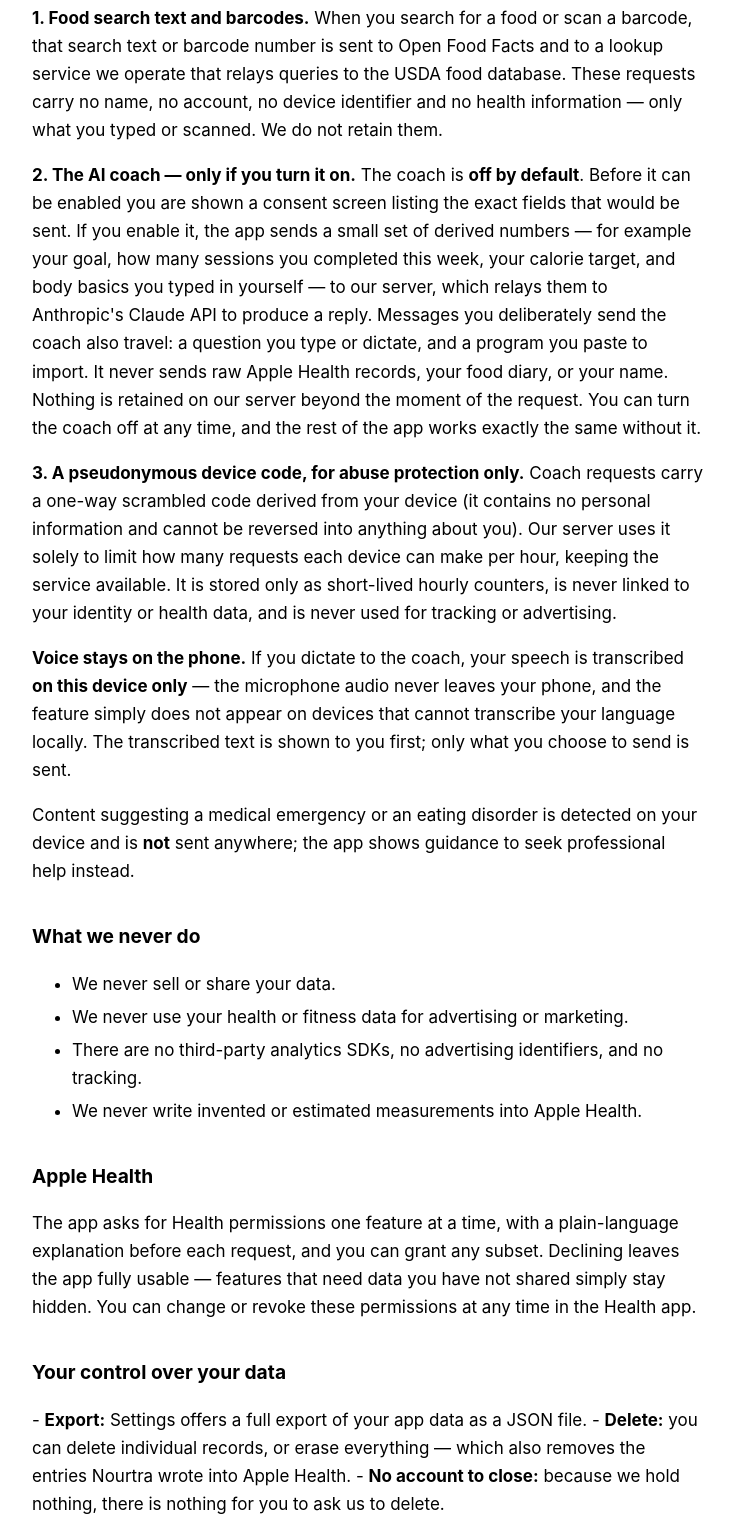
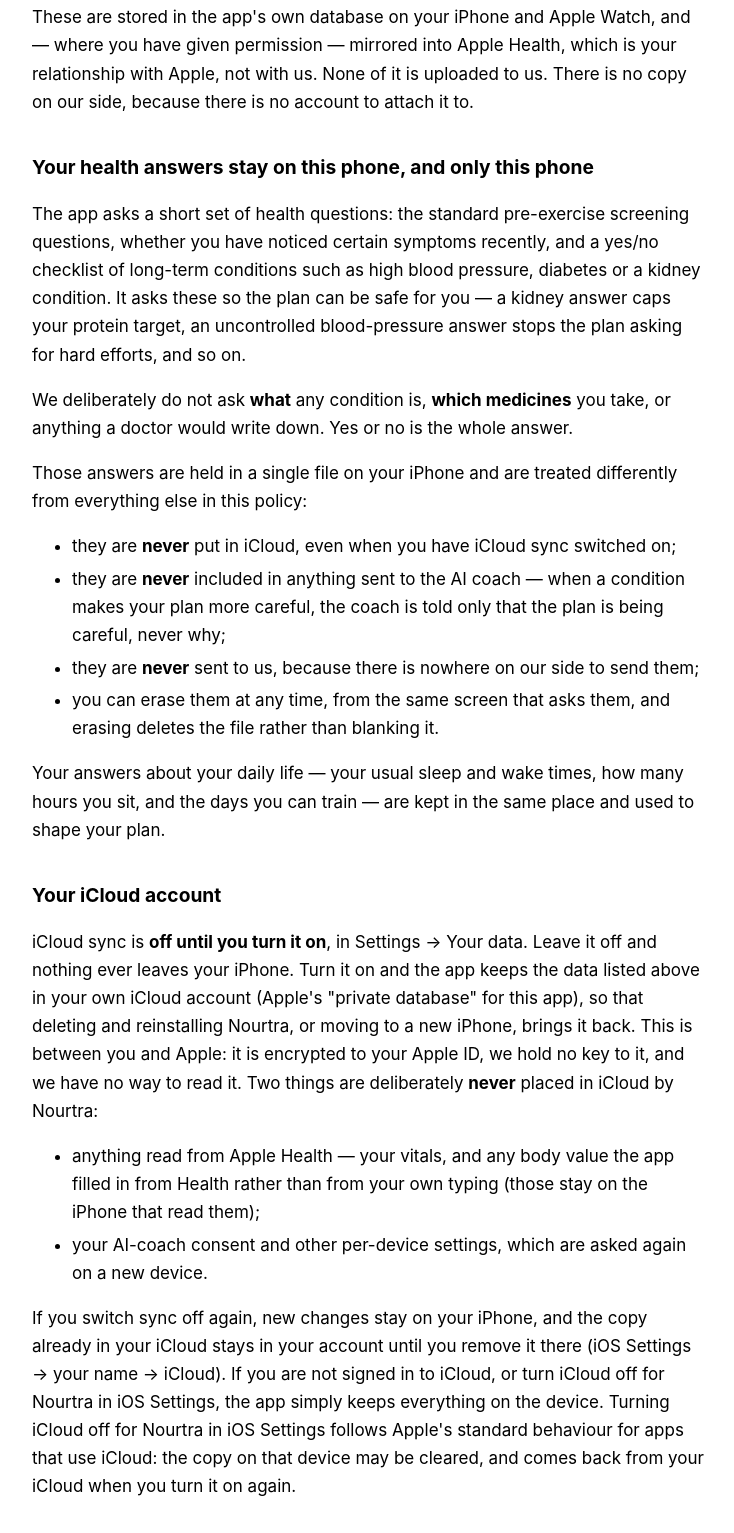
Before and after one commit to ghobashy80-cyber/nourtra-privacy, a plain HTML site: page index.html in a window 1280 px wide. Shown: the part 981-2514 px from the top of the page, without its empty margins (272-1006 px from the left). Drawn offline with Linux system fonts and the light colour scheme.

Commit message:
Republish: iCloud sync, and the health answers that never leave the phone
The published page was dated 6 September and had NO mention of iCloud,
although the app has synced to the user's own iCloud since build 60 (D-024).
It also predated the health screening the app now asks, which is the most
sensitive data it holds.

Regenerated from docs/privacy-policy.md (18 September 2026), which adds:
- the iCloud section, and what is deliberately never put there;
- a section saying the screening answers — the conditions checklist in
  particular — stay on the phone: never iCloud, never the AI coach, never
  sent to us, erasable from the screen that asks them;
- what is deliberately NOT asked: which medicines, or any diagnosis.

Also fixes a conversion bug: "Your control over your data" had rendered its
three bullets as one run-on paragraph with literal "- " markers.

```diff
--- a/index.html
+++ b/index.html
@@ -16,28 +16,50 @@
 </head><body>
 
 <h1>Nourtra — Privacy Policy</h1>
-<p><strong>Last updated: 6 September 2026</strong></p>
+<p><strong>Last updated: 18 September 2026</strong></p>
 <p>Nourtra is a fitness and nutrition app for iPhone and Apple Watch. This policy explains exactly what the app does with your information. It is written to match how the app is actually built — the engineering rules behind it are in the project's PRIVACY_AND_SAFETY document.</p>
 <h2>The short version</h2>
-<p>Your health and fitness data stays on your device. We do not have accounts, we do not have a copy of your data, and we cannot see your workouts, your food diary, your weight or anything from Apple Health. Three things leave your device, all described below: food search text; — only if you switch it on — a summary for the AI coach along with the messages you send it; and a pseudonymous per-device code used solely to protect the coach service from abuse.</p>
-<h2>What stays on your device, always</h2>
+<p>Your health and fitness data stays yours. We do not have accounts, we do not have a copy of your data, and we cannot see your workouts, your food diary, your weight or anything from Apple Health. The app keeps its data on your iPhone. If you switch on iCloud sync — it is <strong>off unless you turn it on</strong> — it also keeps a copy in <strong>your own iCloud account</strong>, so a reinstall or a new iPhone gets it back. That is Apple's private storage for you, not a server of ours, and nothing read from Apple Health is ever put there. The health questions the app asks you — including the checklist of long-term conditions — never leave your phone at all: not to us, not to iCloud, not to the AI coach. Three other things do leave your device to reach a service, all described below: food search text; — only if you switch it on — a summary for the AI coach, which includes what you logged as food, along with the messages you send it; and a pseudonymous per-device code used solely to protect the coach service from abuse.</p>
+<h2>What stays with you, always</h2>
 <ul>
 <li>Your profile, goal, schedule, equipment and preferences</li>
 <li>Your workouts and every logged set</li>
 <li>Your food diary and saved meals</li>
-<li>Your weight, measurements and any vitals read from Apple Health</li>
+<li>The weights and measurements you type in</li>
 <li>Calculated figures: calorie targets, trends, readiness, recovery</li>
 </ul>
-<p>These are stored in the app's own database on your iPhone and Apple Watch, and — where you have given permission — mirrored into Apple Health, which is your relationship with Apple, not with us. None of it is uploaded to us. There is no cloud backup of it on our side, because there is no account to attach it to.</p>
+<p>These are stored in the app's own database on your iPhone and Apple Watch, and — where you have given permission — mirrored into Apple Health, which is your relationship with Apple, not with us. None of it is uploaded to us. There is no copy on our side, because there is no account to attach it to.</p>
+<h2>Your health answers stay on this phone, and only this phone</h2>
+<p>The app asks a short set of health questions: the standard pre-exercise screening questions, whether you have noticed certain symptoms recently, and a yes/no checklist of long-term conditions such as high blood pressure, diabetes or a kidney condition. It asks these so the plan can be safe for you — a kidney answer caps your protein target, an uncontrolled blood-pressure answer stops the plan asking for hard efforts, and so on.</p>
+<p>We deliberately do not ask <strong>what</strong> any condition is, <strong>which medicines</strong> you take, or anything a doctor would write down. Yes or no is the whole answer.</p>
+<p>Those answers are held in a single file on your iPhone and are treated differently from everything else in this policy:</p>
+<ul>
+<li>they are <strong>never</strong> put in iCloud, even when you have iCloud sync switched on;</li>
+<li>they are <strong>never</strong> included in anything sent to the AI coach — when a condition makes your plan more careful, the coach is told only that the plan is being careful, never why;</li>
+<li>they are <strong>never</strong> sent to us, because there is nowhere on our side to send them;</li>
+<li>you can erase them at any time, from the same screen that asks them, and erasing deletes the file rather than blanking it.</li>
+</ul>
+<p>Your answers about your daily life — your usual sleep and wake times, how many hours you sit, and the days you can train — are kept in the same place and used to shape your plan.</p>
+<h2>Your iCloud account</h2>
+<p>iCloud sync is <strong>off until you turn it on</strong>, in Settings → Your data. Leave it off and nothing ever leaves your iPhone. Turn it on and the app keeps the data listed above in your own iCloud account (Apple's "private database" for this app), so that deleting and reinstalling Nourtra, or moving to a new iPhone, brings it back. This is between you and Apple: it is encrypted to your Apple ID, we hold no key to it, and we have no way to read it. Two things are deliberately <strong>never</strong> placed in iCloud by Nourtra:</p>
+<ul>
+<li>anything read from Apple Health — your vitals, and any body value the app filled in from Health rather than from your own typing (those stay on the iPhone that read them);</li>
+<li>your AI-coach consent and other per-device settings, which are asked again on a new device.</li>
+</ul>
+<p>If you switch sync off again, new changes stay on your iPhone, and the copy already in your iCloud stays in your account until you remove it there (iOS Settings → your name → iCloud). If you are not signed in to iCloud, or turn iCloud off for Nourtra in iOS Settings, the app simply keeps everything on the device. Turning iCloud off for Nourtra in iOS Settings follows Apple's standard behaviour for apps that use iCloud: the copy on that device may be cleared, and comes back from your iCloud when you turn it on again.</p>
 <h2>What leaves your device</h2>
 <p><strong>1. Food search text and barcodes.</strong> When you search for a food or scan a barcode, that search text or barcode number is sent to Open Food Facts and to a lookup service we operate that relays queries to the USDA food database. These requests carry no name, no account, no device identifier and no health information — only what you typed or scanned. We do not retain them.</p>
-<p><strong>2. The AI coach — only if you turn it on.</strong> The coach is <strong>off by default</strong>. Before it can be enabled you are shown a consent screen listing the exact fields that would be sent. If you enable it, the app sends a small set of derived numbers — for example your goal, how many sessions you completed this week, your calorie target, and body basics you typed in yourself — to our server, which relays them to Anthropic's Claude API to produce a reply. Messages you deliberately send the coach also travel: a question you type or dictate, and a program you paste to import. It never sends raw Apple Health records, your food diary, or your name. Nothing is retained on our server beyond the moment of the request. You can turn the coach off at any time, and the rest of the app works exactly the same without it.</p>
+<p><strong>2. The AI coach — only if you turn it on.</strong> The coach is <strong>off by default</strong>. Before it can be enabled you are shown a consent screen listing the exact fields that would be sent, and the app can show you the full request as it is actually assembled. If you enable it, the app sends a small set of derived numbers — for example your goal, how many sessions you completed this week, your calorie target, and body basics you typed in yourself — to our server, which relays them to Anthropic's Claude API to produce a reply. Messages you deliberately send the coach also travel: a question you type or dictate, and a program you paste to import.</p>
+<p><strong>What it sends about your eating.</strong> A coach that cannot see what you eat cannot advise on it, so the coach does receive what you logged as food: today's dishes with their calories, the dish names in a diet plan it wrote for you, and a fourteen-day summary of your diary — how many days you logged, your average calories and protein on those days, how they land against your target, which meals you tend to skip, and the dishes you eat most often. These are dish names and numbers you entered or the app calculated. It does not send food photos, your notes, or anything read from Apple Health, and it never sends your name.</p>
+<p>Nothing is retained on our server beyond the moment of the request. You can turn the coach off at any time, and the rest of the app works exactly the same without it.</p>
 <p><strong>3. A pseudonymous device code, for abuse protection only.</strong> Coach requests carry a one-way scrambled code derived from your device (it contains no personal information and cannot be reversed into anything about you). Our server uses it solely to limit how many requests each device can make per hour, keeping the service available. It is stored only as short-lived hourly counters, is never linked to your identity or health data, and is never used for tracking or advertising.</p>
 <p><strong>Voice stays on the phone.</strong> If you dictate to the coach, your speech is transcribed <strong>on this device only</strong> — the microphone audio never leaves your phone, and the feature simply does not appear on devices that cannot transcribe your language locally. The transcribed text is shown to you first; only what you choose to send is sent.</p>
 <p>Content suggesting a medical emergency or an eating disorder is detected on your device and is <strong>not</strong> sent anywhere; the app shows guidance to seek professional help instead.</p>
 <h2>What we never do</h2>
 <ul>
 <li>We never sell or share your data.</li>
+<li>We never send your answers about long-term conditions anywhere — not to us, not to iCloud, not to the AI coach.</li>
+<li>We never ask which medicines you take, and we never record a diagnosis.</li>
 <li>We never use your health or fitness data for advertising or marketing.</li>
 <li>There are no third-party analytics SDKs, no advertising identifiers, and no tracking.</li>
 <li>We never write invented or estimated measurements into Apple Health.</li>
@@ -45,15 +67,21 @@
 <h2>Apple Health</h2>
 <p>The app asks for Health permissions one feature at a time, with a plain-language explanation before each request, and you can grant any subset. Declining leaves the app fully usable — features that need data you have not shared simply stay hidden. You can change or revoke these permissions at any time in the Health app.</p>
 <h2>Your control over your data</h2>
-<p>- <strong>Export:</strong> Settings offers a full export of your app data as a JSON file. - <strong>Delete:</strong> you can delete individual records, or erase everything — which also removes the entries Nourtra wrote into Apple Health. - <strong>No account to close:</strong> because we hold nothing, there is nothing for you to ask us to delete.</p>
+<ul>
+<li><strong>Export:</strong> Settings offers a full export of your app data as a JSON file.</li>
+<li><strong>Delete:</strong> you can delete individual records, or erase everything — which also removes the entries Nourtra wrote into Apple Health and, if sync is on, the copy in your iCloud account.</li>
+<li><strong>No account to close:</strong> because we hold nothing, there is nothing for you to ask us to delete.</li>
+</ul>
 <h2>Children</h2>
 <p>Nourtra is intended for adults. Onboarding asks you to confirm you are 18 or older.</p>
 <h2>This is not medical advice</h2>
 <p>Nourtra is a wellness app. It does not diagnose, treat, or monitor any disease or injury. Calorie burn, readiness and similar figures are estimates and are labelled as estimates in the app. Talk to a qualified professional before making significant changes to how you train or eat, and especially if you have any medical condition.</p>
 <h2>Egypt — Law 151/2020</h2>
 <p>Health data is sensitive personal data under Egypt's Personal Data Protection Law. Because processing happens on your own device and we do not receive or store your health data, we do not hold it as a controller. The AI coach, when you enable it, makes us a momentary processor of the derived figures listed above — with your explicit in-app consent, with no identifiers attached, and with no retention.</p>
+<p>Your answers to the health questions — the conditions checklist in particular — are the most sensitive thing the app holds, and they are the clearest case of this: they are processed only by the app on your own phone, they are never transmitted to us or to any service we use, and they are never placed in iCloud. Nobody but you can read them.</p>
 <h2>Changes</h2>
 <p>If this policy changes in a way that affects what leaves your device, the app will tell you before the change takes effect.</p>
 <h2>Contact</h2>
 <p>Questions about privacy: <strong>ghobashy80@hotmail.com</strong></p>
+
 </body></html>
```
